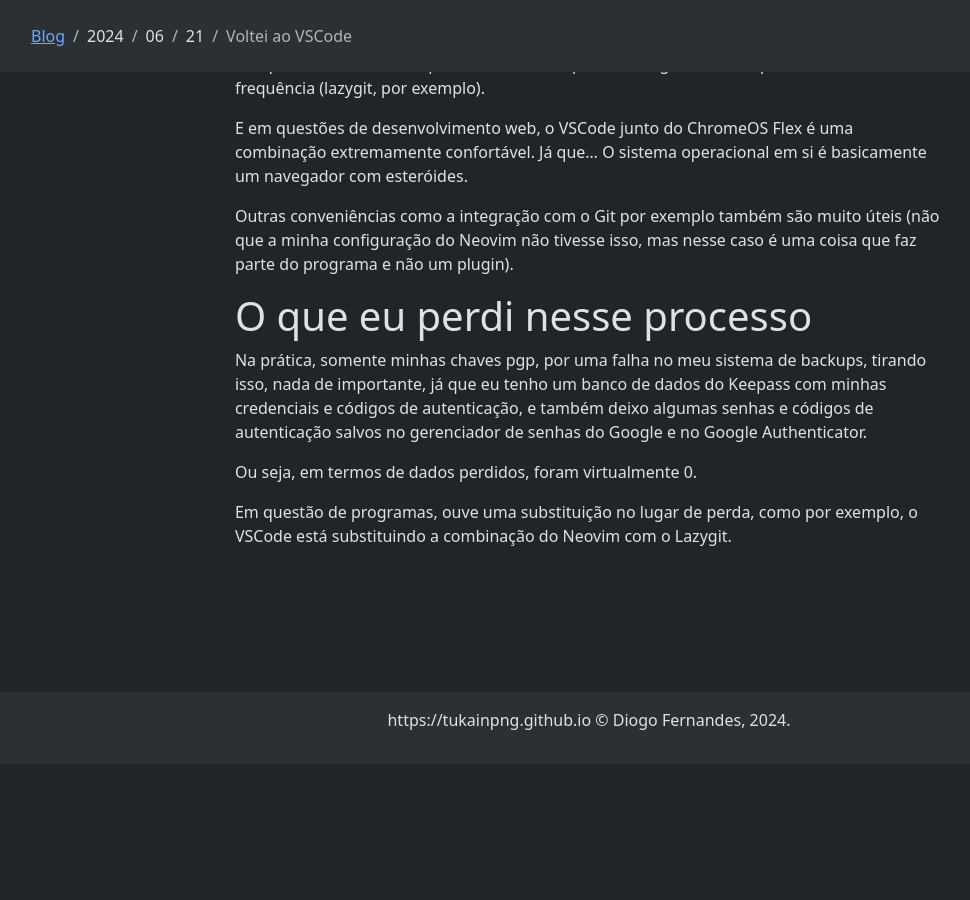
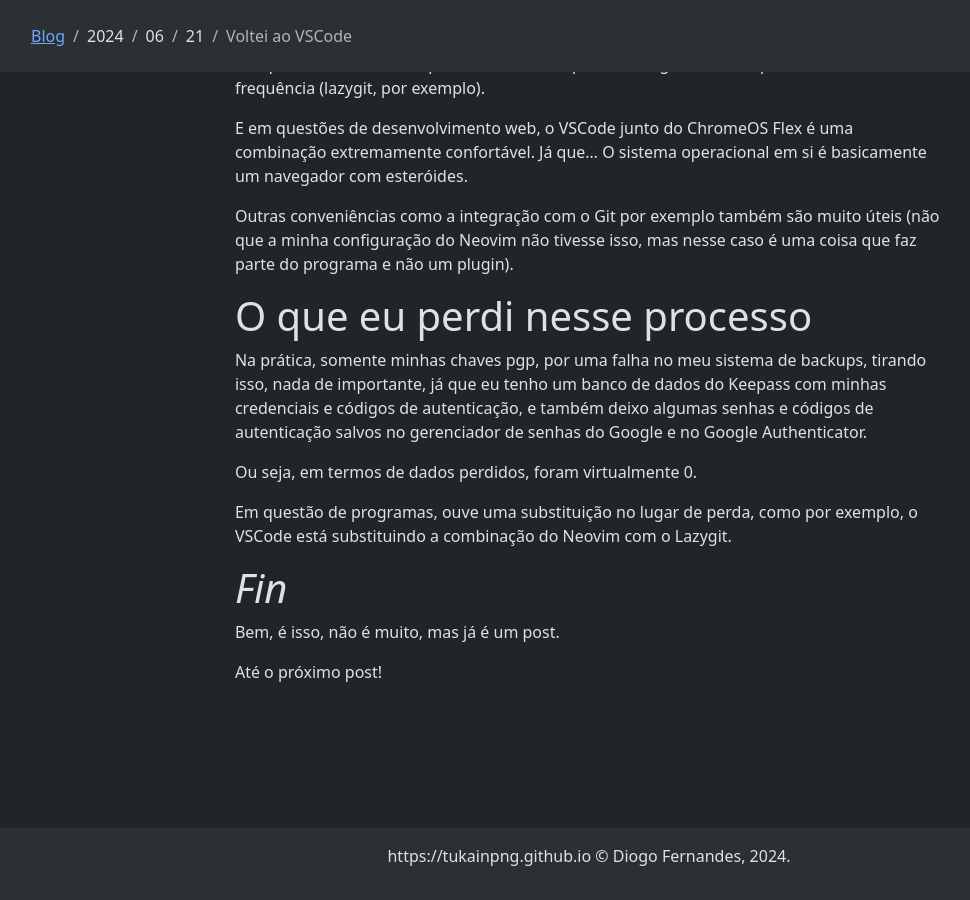
Before and after one commit to tukainpng/tukainpng.github.io, a Jekyll site: the page built from _posts/2024-06-21-Voltei ao ChromeOS Flex.md, in a window 1280 px wide and 900 px high, scrolled down 989 px. Shown: the whole window, without its empty margins (51-1021 px from the left). Built offline with Jekyll 4.4.1, drawn with Linux system fonts in a browser that asks for light colours; before the commit the page ends 1753 px from its top, so only the background shows below that.

Commit message:
Esqueci de colocar a conclusão

```diff
--- a/_posts/2024-06-21-Voltei ao ChromeOS Flex.md
+++ b/_posts/2024-06-21-Voltei ao ChromeOS Flex.md
@@ -36,3 +36,9 @@
 Ou seja, em termos de dados perdidos, foram virtualmente 0.
 
 Em questão de programas, ouve uma substituição no lugar de perda, como por exemplo, o VSCode está substituindo a combinação do Neovim com o Lazygit.
+
+# _Fin_
+
+Bem, é isso, não é muito, mas já é um post.
+
+Até o próximo post!
```
